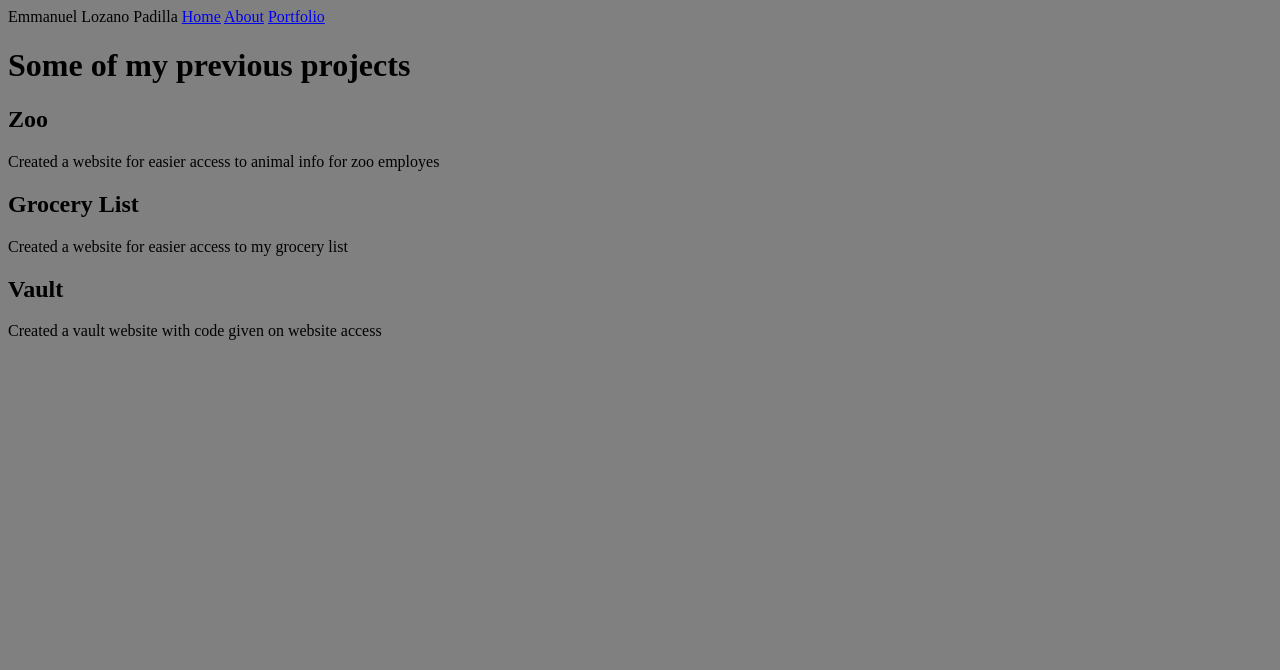
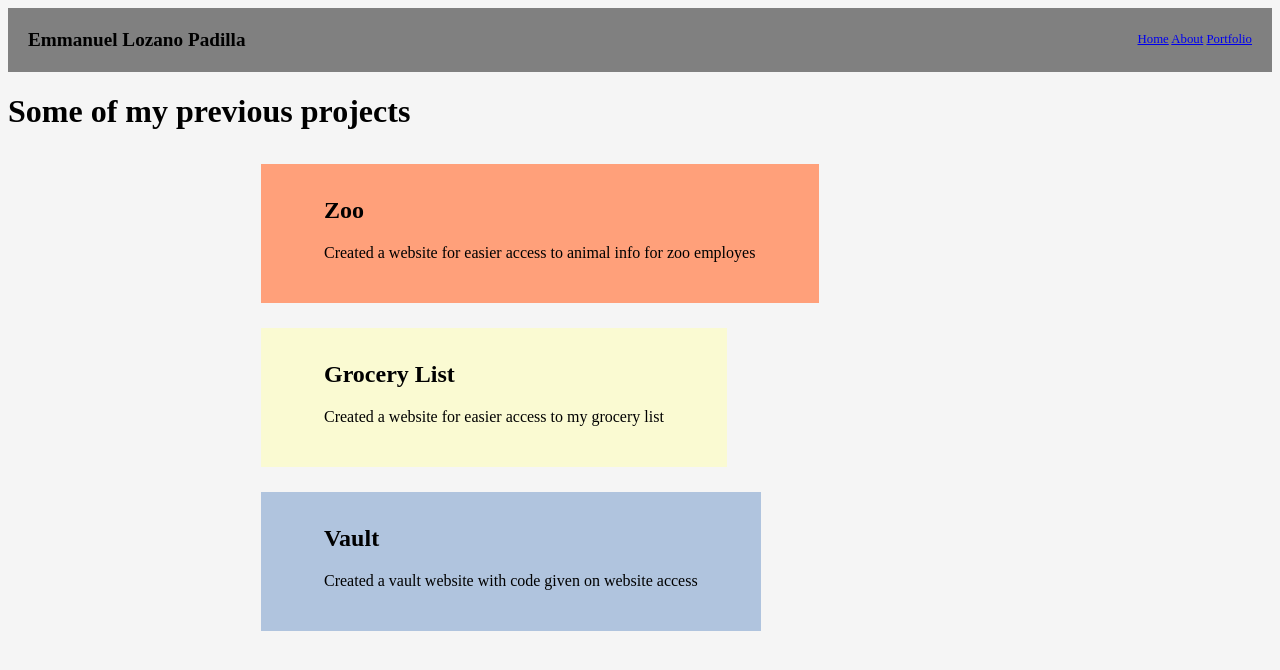
Before and after one commit to Emmanuel63169/Block09_Personal_Website_Draft, a plain HTML site: page portfolio.html in a window 1280 px wide. Drawn offline with Linux system fonts and the light colour scheme.

Commit message:
finished portfolio page

```diff
--- a/portfolio.html
+++ b/portfolio.html
@@ -9,22 +9,32 @@
 </head>
 <body class="portfolio_body">
     <!---_-_-_- Start of the Portfolio Page -_-_-_--->
-    <header>Emmanuel Lozano Padilla
+    <nav>
+        <div>
+            <h1>Emmanuel Lozano Padilla</h1>
+        </div>
+        <div>
             <a href="index.html">Home</a>
             <a href="about.html">About</a>
             <a href="portfolio.html">Portfolio</a>
-    </header>
+        </div>
+    </nav>
      <h1>Some of my previous projects</h1>
 
      <!---_-_-_- Project 1 -_-_-_--->
+     <section class="project_1">
         <h2>Zoo</h2>
         <p>Created a website for easier access to animal info for zoo employes</p>
+    </section>
      <!---_-_-_- Project 2 -_-_-_--->
+     <section class="project_2">
         <h2>Grocery List</h2>
         <p>Created a website for easier access to my grocery list</p>
+    </section>
      <!---_-_-_- Project 3 -_-_-_--->
+     <section class="project_3">
         <h2>Vault</h2>
         <p>Created a vault website with code given on website access</p>
-
+    </section>
 </body>
 </html>
--- a/styles.css
+++ b/styles.css
@@ -2,18 +2,49 @@
 
 /* General */
 
+nav{
+    background: gray;
+    color: black;
+    align-items: center;
+    justify-content: space-between;
+    display: flex;
+    padding: 5px 20px;
+    font-size: 1vw;
+}
 
 /* Home Page */
 
 .home_body{
-    background: grey;
+background: whitesmoke;
+}
+
+.home_bio{
+    background-color: brown;
+    display: inline-block;
+    margin: 1% 25% 1% 25%;
+    padding: 1% 5% 2% 5%;
+}
+
+.home_quote{
+    display: flex;
+    margin: 1% 15% 1% 15%;
+    font-family: 'Courier New', Courier, monospace;
+    font-size: 2vw;
 }
 
 /* About Page */
 
 .about_body{
-    background: grey;
+    background: whitesmoke;
 }
+
+.about_header{
+    margin: 1% 1% 1% 35%;
+    display: inline-block;
+    background: lightseagreen;
+    padding: 1%;
+}
+
 
 .art_table{
     background: lightblue;
@@ -39,5 +70,26 @@
 /* Portfolio Page */
 
 .portfolio_body{
-    background: grey;
+    background: whitesmoke;
 }
+
+.project_1{
+    background: lightsalmon;
+    display: inline-block;
+    margin: 1% 20% 1% 20%;
+    padding: 1% 5% 2% 5%;
+}
+
+.project_2{
+    background: lightgoldenrodyellow;
+    display: inline-block;
+    margin: 1% 20% 1% 20%;
+    padding: 1% 5% 2% 5%;
+}
+
+.project_3{
+    background: lightsteelblue;
+    display: inline-block;
+    margin: 1% 20% 1% 20%;
+    padding: 1% 5% 2% 5%;
+}
```
Lines whose indentation alone changed are shown as unchanged.
